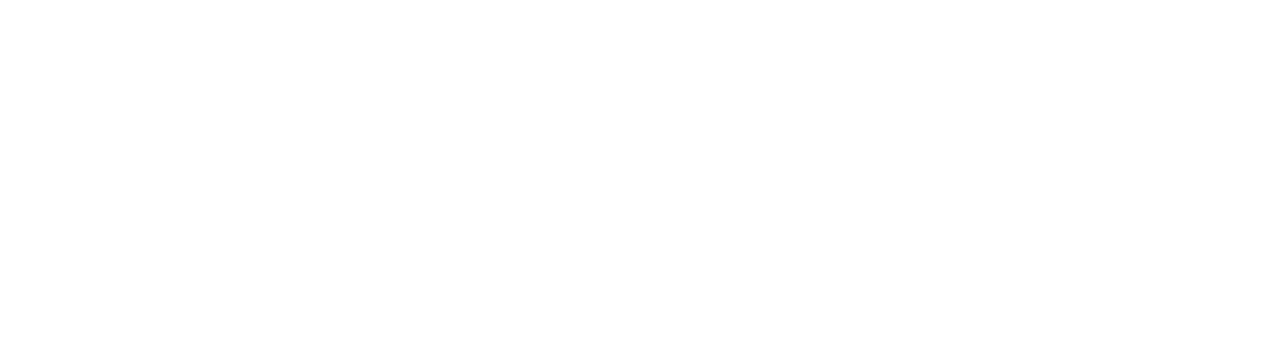
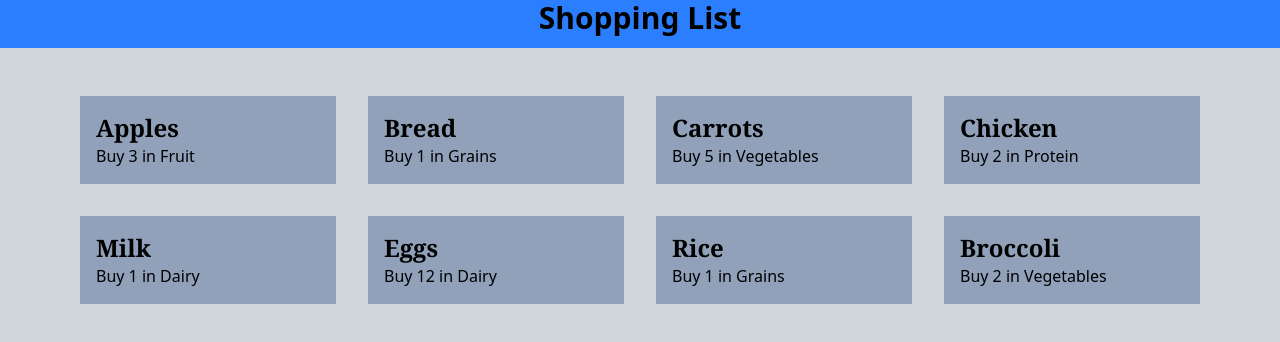
Before and after one commit to AidanSawatzky/cprg306-assignments, a Next.js app: page /week-3 in a window 1280 px wide. Shown: the top 342 px of the page. Built offline with nearby package versions, Linux system fonts and the light colour scheme.

Commit message:
Week 3 Push 1

```diff
--- a/app/layout.js
+++ b/app/layout.js
@@ -12,7 +12,7 @@
 });
 
 export const metadata = {
-  title: "Create Next App",
+  title: "Shopping List",
   description: "Generated by create next app",
 };
 
--- a/app/page.js
+++ b/app/page.js
@@ -2,8 +2,8 @@
 
 export default function Home() {
   return (
-      <main className="flex flex-col gap-[32px] row-start-2 items-center sm:items-start">
-        <h1>CPRG 306: Web Development 2 - Assignments</h1>
+      <main className="flex flex-col gap-[2px] row-start-2 items-center sm:items-start bg-gray-300 min-h-screen">
+        <h1 className="text-2xl w-full h-12 bg-blue-500">CPRG 306: Web Development 2 - Assignments</h1>
         <Link href="/week-1">Week 1</Link>
         <Link href="/week-2">Week 2</Link>
         <Link href="/week-3">Week 3</Link>
--- a/app/week-3/item-list.js
+++ b/app/week-3/item-list.js
@@ -0,0 +1,55 @@
+import Item from "./item";
+export default function ItemList() {
+const item1 = {
+    name: "Apples",
+    quantity: 3,
+     category: "Fruit"
+    };
+const item2 = {
+    name: "Bread",
+    quantity: 1,
+    category: "Grains"
+    };
+const item3 = {
+    name: "Carrots",
+    quantity: 5,
+    category: "Vegetables"
+    };
+const item4 = {
+    name: "Chicken",
+    quantity: 2,
+    category: "Protein"
+    };
+const item5 = {
+    name: "Milk",
+    quantity: 1,
+    category: "Dairy"
+    };
+const item6 = {
+    name: "Eggs",
+    quantity: 12,
+    category: "Dairy"
+    };
+const item7 = {
+    name: "Rice",
+    quantity: 1,
+    category: "Grains"
+    };
+const item8 = {
+    name: "Broccoli",
+    quantity: 2,
+    category: "Vegetables"
+    };
+    return (
+        <section className= "flex flex-wrap justify-center">
+        <Item item={item1} />
+        <Item item={item2} />
+        <Item item={item3} />
+        <Item item={item4} />
+        <Item item={item5} />
+        <Item item={item6} />
+        <Item item={item7} />
+        <Item item={item8} />
+        </section>
+    );
+}
--- a/app/week-3/item.js
+++ b/app/week-3/item.js
@@ -1,11 +1,9 @@
-export default function Item( item ) {
+export default function Item({ item }) {
     return (
         <section className ="bg-slate-400 p-4 w-1/5 m-4" >
-        <ul>
-        <li>Name: {item.name}</li>
-        <li>Quantity: {item.quantity} </li>
-        <li>Category: {item.category} </li>
-        </ul>
+
+        <h2 className ="text-2xl font-serif font-bold">{item.name}</h2>
+        <p> Buy {item.quantity} in { item.category} </p>
         </section>
     )
 }
--- a/app/week-3/page.js
+++ b/app/week-3/page.js
@@ -1,5 +1,16 @@
 // call the item list here
 // item list will call the item component
-import Item from "./item"
+import ItemList from "./item-list";
+export default function Page() {
 
-export default function Page() {}
+    return (
+      <main className="flex flex-col gap-[32px] row-start-2 items-center sm:items-start bg-gray-300 min-h-screen">
+        <div className="w-full h-12 bg-blue-500">
+          <h1 className="text-3xl font-bold text-center">
+            Shopping List
+          </h1>
+        </div>
+        <ItemList />
+      </main>
+    );
+}
```
